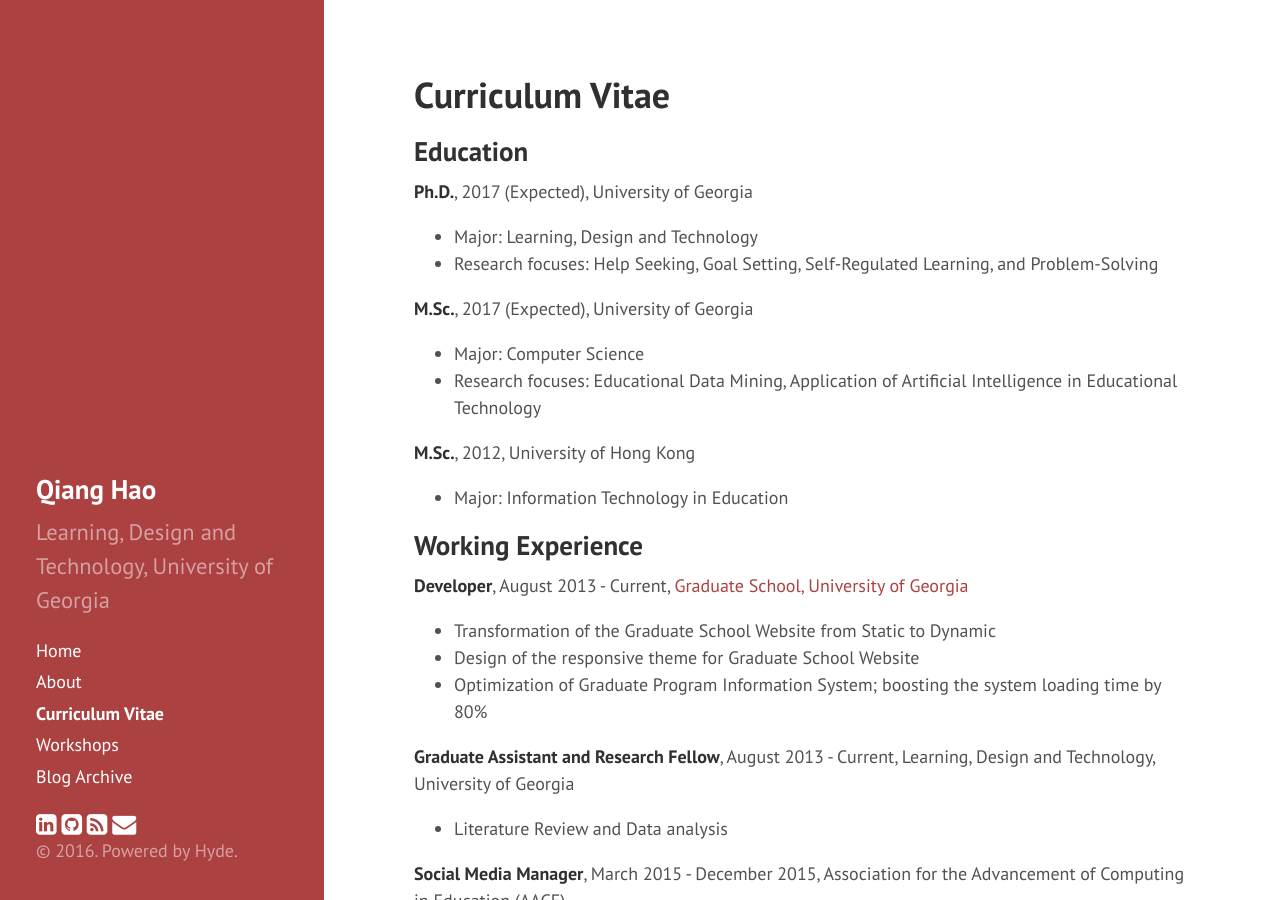
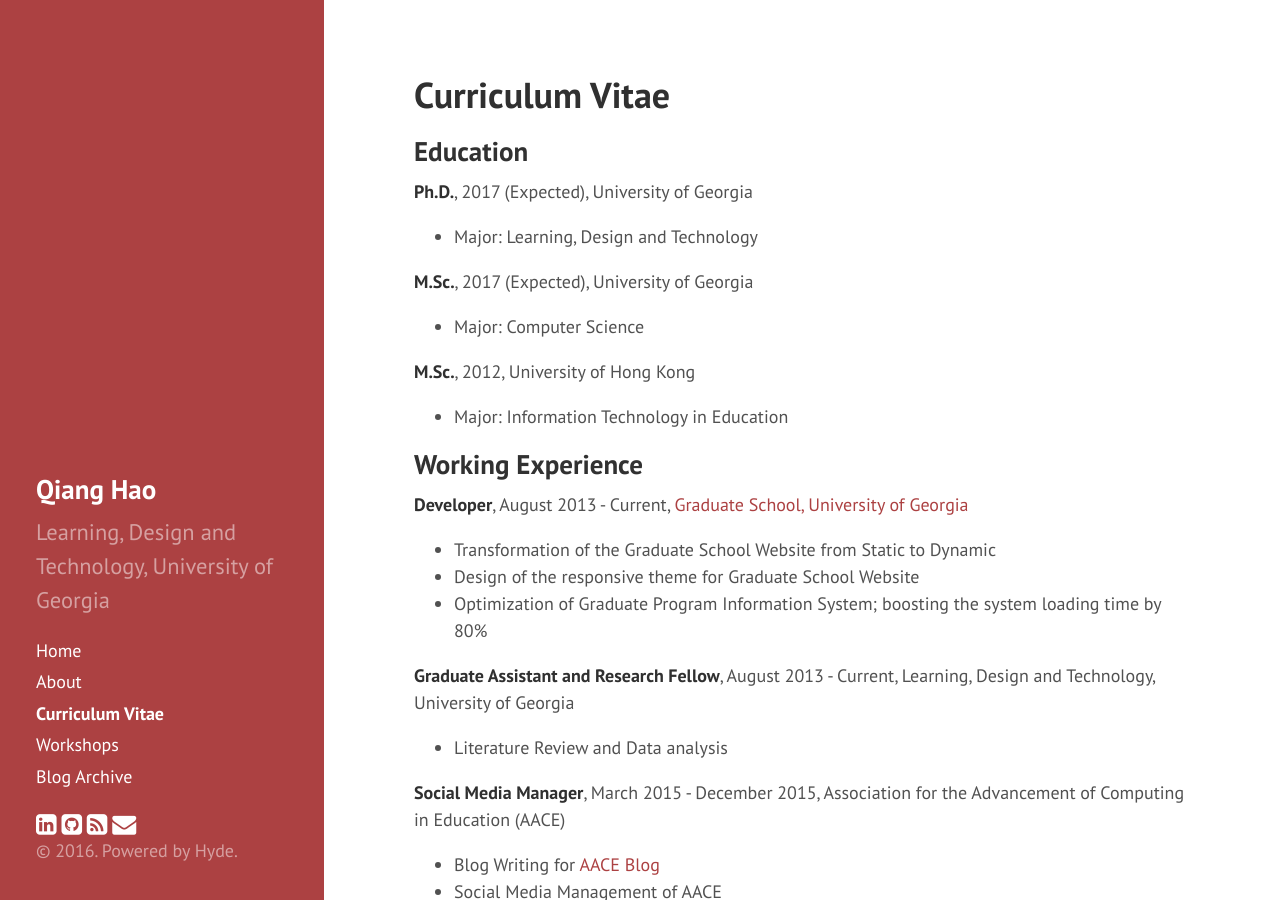
Before and after one commit to Neo-Hao/neo-hao.github.io, a Jekyll site: the page built from cv.md, in a window 1280 px wide and 900 px high. Built offline with Jekyll 4.4.1, drawn with Linux system fonts in a browser that asks for light colours; nearby versions of some CDN libraries; some of the changed text lies outside the part shown.

Commit message:
cv update

```diff
--- a/cv.md
+++ b/cv.md
@@ -8,12 +8,10 @@ title: Curriculum Vitae
 <strong>Ph.D.</strong>, 2017 (Expected), University of Georgia
 
 * Major: Learning, Design and Technology
-* Research focuses: Help Seeking, Goal Setting, Self-Regulated Learning, and Problem-Solving
 
 <strong>M.Sc.</strong>, 2017 (Expected), University of Georgia
 
 * Major: Computer Science
-* Research focuses: Educational Data Mining, Application of Artificial Intelligence in Educational Technology
 
 <strong>M.Sc.</strong>, 2012, University of Hong Kong
 
```
Also changed, not shown: other parts of cv.md (+8 -1 lines).
